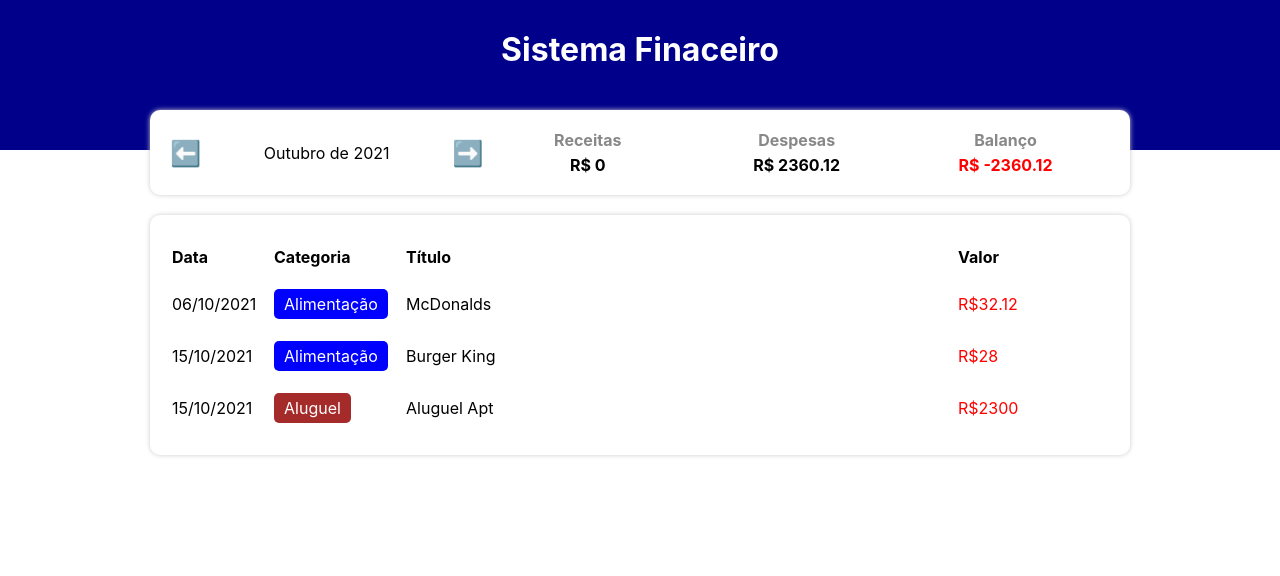
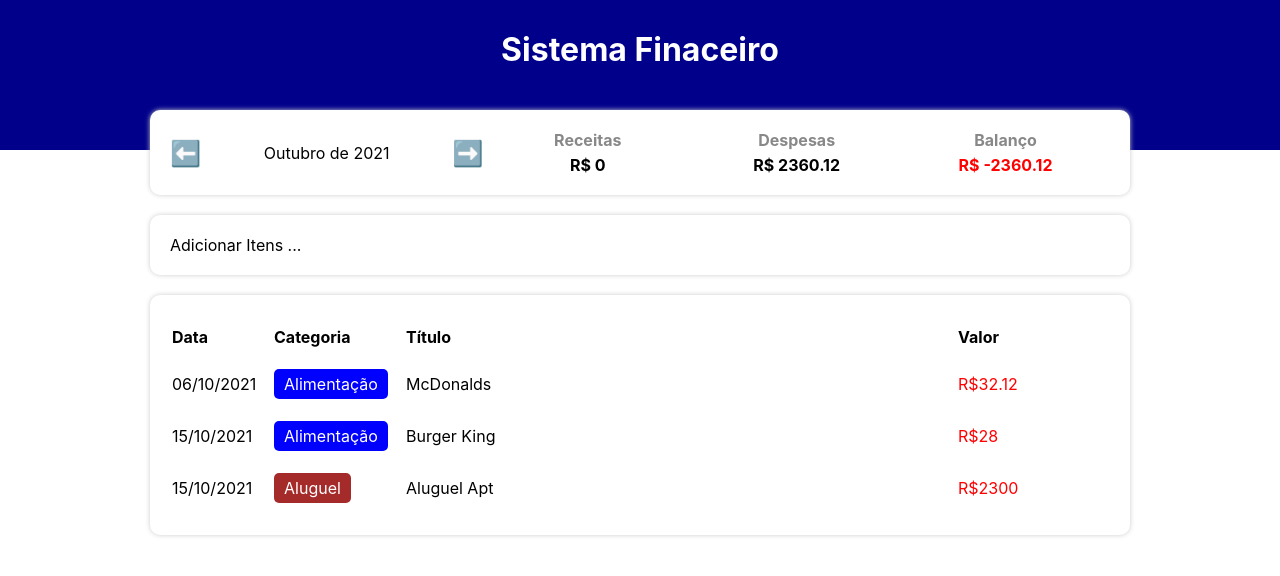
Before and after one commit to vanessafmotta/financeManager, a React (Create React App) app: page / in a window 1280 px wide. Shown: the top 576 px of the page. Built offline with nearby package versions, Linux system fonts and the light colour scheme.

Commit message:
criando componente input area

```diff
--- a/src/App.tsx
+++ b/src/App.tsx
@@ -7,6 +7,7 @@ import { items } from './data/items';
 import { getCurrentMonth, filterListByMonth } from './helpers/dateFilter';
 import { TableArea } from './components/TableArea'
 import { InfoArea } from './components/InfoArea'
+import { InputArea } from './components/InputArea'
 
 
 const App = () => {
@@ -53,7 +54,7 @@ const App = () => {
           expense={expense}
         />
 
-        {/*  Área de inserção  */}
+        <InputArea />
         <TableArea list={filteredList} />
       </S.Body>
     </S.Container>
--- /dev/null
+++ b/src/components/InputArea/index.tsx
@@ -0,0 +1,10 @@
+import * as S from './styles'
+
+export const InputArea = () => {
+	return (
+		<S.Container>
+			Adicionar Itens ...
+		</S.Container>
+	);
+
+}
--- /dev/null
+++ b/src/components/InputArea/styles.ts
@@ -0,0 +1,11 @@
+import styled from "styled-components";
+
+export const Container = styled.div`
+	background-color: #FFF;
+	box-shadow: 0pc 0px 5px #CCC;
+	border-radius: 10px;
+	padding: 20px;
+	margin-top: 20px;
+
+
+`;
```
